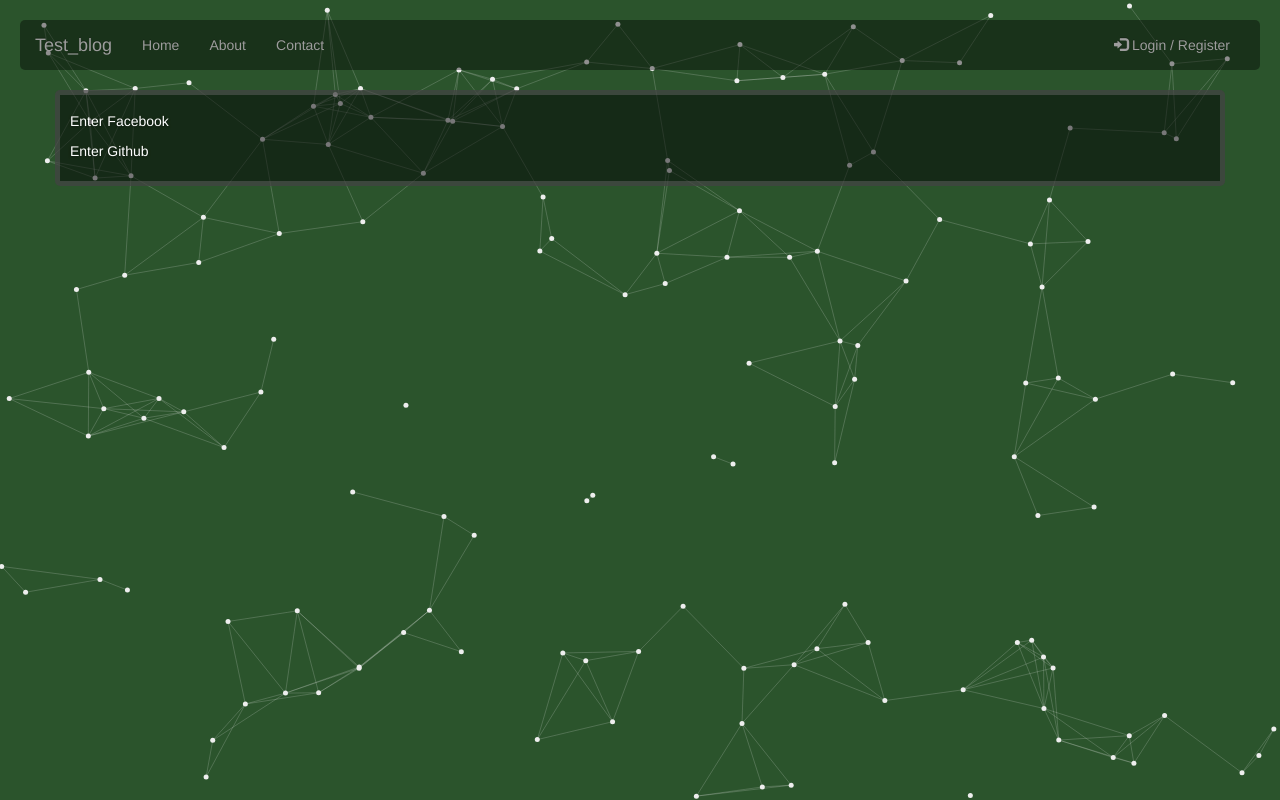
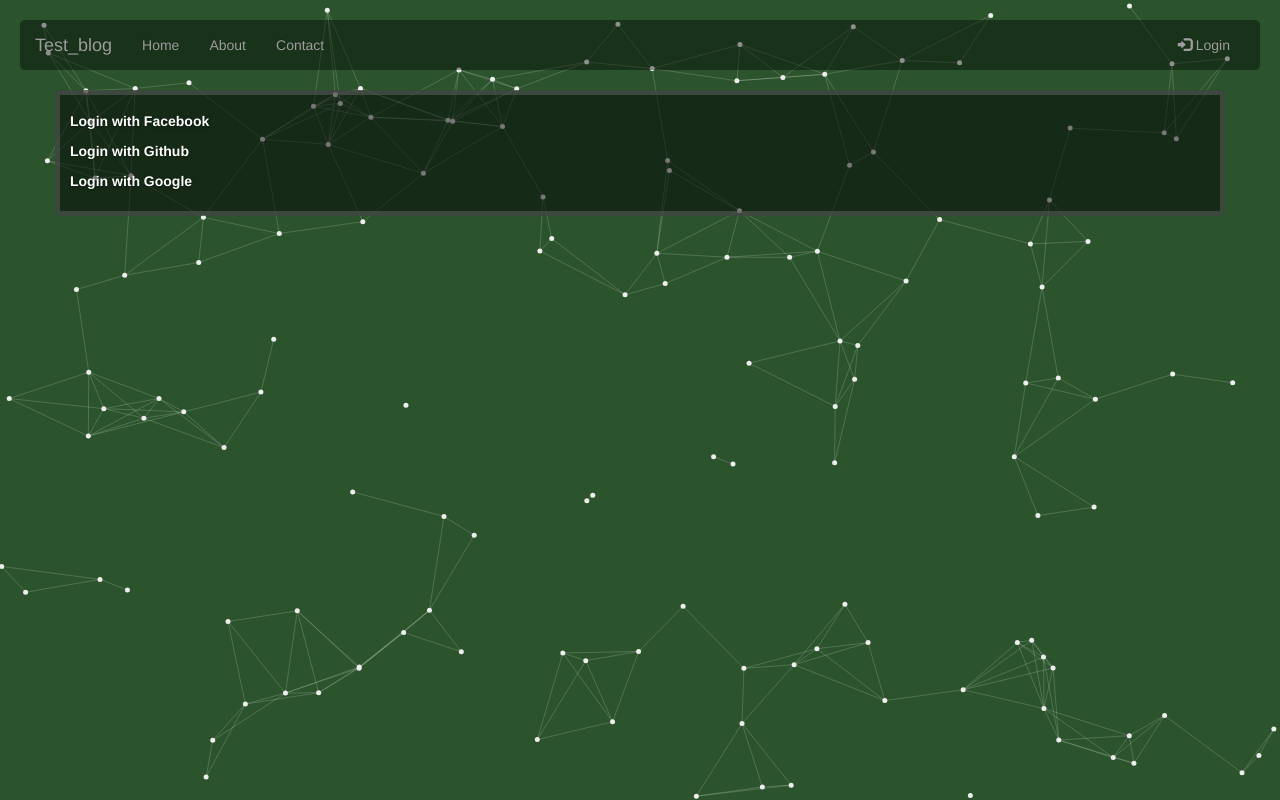
Before and after one commit to volartem/mysite, a Django app: page /login/ in a window 1280 px wide. Run offline with Django 3.2, Linux system fonts and the light colour scheme; some libraries are stand-ins or nearby versions.

Commit message:
GoogleOAuth2

```diff
--- a/mysite/settings.py
+++ b/mysite/settings.py
@@ -38,7 +38,6 @@ INSTALLED_APPS = [
     'django.contrib.messages',
     'django.contrib.staticfiles',
     'note.apps.NoteConfig',
-    # 'social.apps.django_app.default',
     'social_core',
     'social_django',
     'visitor.apps.VisitorConfig',
@@ -50,6 +49,8 @@ AUTHENTICATION_BACKENDS = (
     'django.contrib.auth.backends.ModelBackend',
     'social_core.backends.facebook.FacebookOAuth2',
     'social_core.backends.github.GithubOAuth2',
+    'social_core.backends.google.GoogleOAuth2',
+    # 'social_core.backends.google.BaseGoogleOAuth2API',
 )
 
 MIDDLEWARE = [
@@ -169,7 +170,7 @@ SOCIAL_AUTH_PIPELINE = (
     'social_core.pipeline.social_auth.load_extra_data',
     'social_core.pipeline.user.user_details',
 )
-
+SOCIAL_AUTH_USER_MODEL = 'visitor.Visitor'
 SOCIAL_AUTH_SANITIZE_REDIRECTS = True
 SOCIAL_AUTH_LOGIN_REDIRECT_URL = '/'
 
@@ -181,7 +182,6 @@ SOCIAL_AUTH_FACEBOOK_PROFILE_EXTRA_PARAMS = {
 }
 
 
-
 try:
     from .local_settings import *
 except ImportError:
--- a/mysite/urls.py
+++ b/mysite/urls.py
@@ -32,4 +32,5 @@ urlpatterns = [
     url(r'^social/', include('social_django.urls', namespace='social')),
     url(r'^accounts/profile/', views.profile),
     url(r'^accounts/login/', views.loginn),
+    url(r'^save/comment/$',views.save_comment, name='comment_save'),
 ]
--- a/mysite/views.py
+++ b/mysite/views.py
@@ -80,3 +80,8 @@ def loginn(request):
 def auth_logout(request):
     logout(request)
     return redirect('index')
+
+def save_comment(request):
+    print(request)
+    notes = Note.objects.all().order_by('id')
+    return render(request, 'index.html', {'notes': notes})
--- a/templates/base.html
+++ b/templates/base.html
@@ -49,7 +49,7 @@
                     {% endif %}
                 {% else %}
                     <li><a href="{% url 'login' %}"><span class="glyphicon glyphicon-log-in">
-                        </span> Login / Register</a>
+                        </span> Login </a>
                     </li>
                 {% endif %}
 
--- a/templates/login.html
+++ b/templates/login.html
@@ -5,8 +5,9 @@
     <div class="main">
         <div class="container" >
             <p style="margin: 0.4em;">
-                <p><a href="{% url 'social:begin' 'facebook' %}">Enter Facebook</a></p>
-                <p><a href="{% url 'social:begin' 'github' %}">Enter Github</a></p>
+            <p><a href="{% url 'social:begin' 'facebook' %}"><b>Login with Facebook</b></a></p>
+            <p><a href="{% url 'social:begin' 'github' %}"><b>Login with Github</b></a></p>
+            <p><a href="{% url 'social:begin' 'google-oauth2' %}"><b>Login with Google</b></a></p>
             </p>
         </div>
     </div>
--- a/templates/note/note.html
+++ b/templates/note/note.html
@@ -11,7 +11,7 @@
         {% if user.is_authenticated %}
             <div class="container">
                 Add comment
-                <form>
+                <form action="{% url 'comment_save' %}">
                     <div class="form-group">
                         <textarea class="form-control"></textarea>
                     </div>
--- a/visitor/models.py
+++ b/visitor/models.py
@@ -4,7 +4,7 @@ from social_django.models import AbstractUserSocialAuth, UserSocialAuth, UserSoc
 # Create your models here.
 
 class Visitor(User):
-    uid = models.BigIntegerField(blank=True, null=True)
+    uid = models.CharField(max_length=255, blank=True, null=True)
     provider = models.CharField(max_length=255, blank=True, null=True)
     image_url = models.SlugField(max_length=255, default='')
     access_token = models.SlugField(max_length=255, default='')
--- a/visitor/pipeline.py
+++ b/visitor/pipeline.py
@@ -10,13 +10,15 @@ def save_user_data(backend, user, response, is_new=False, *args, **kwargs):
     if not is_new:
         print('error')
     try:
-        user.uid = int(response['id'])
+        user.uid = response['id']
         user.provider = backend.name
         user.access_token = response['access_token']
         if user.provider == 'facebook':
             user.image_url = 'https://graph.facebook.com/{}/picture'.format(user.uid)
+        elif user.provider == 'github':
+            user.image_url = response['avatar_url']
         else:
-            user.image_url = response['avatar_url']
+            user.image_url = response['image']['url']
         user.save()
     except:
         print('error_save')
```
Also changed, not shown: visitor/migrations/0019_auto_20170124_1750.py (added).
